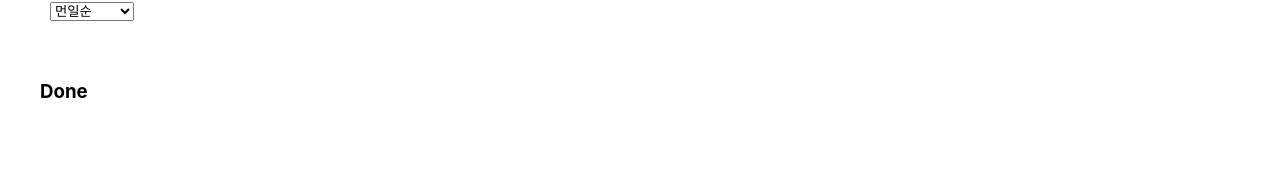
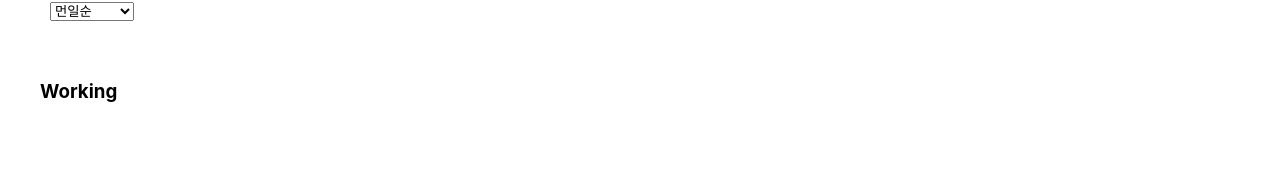
Before and after one commit to r03181231/todoList-React, a React (Create React App) app: page / in a window 1280 px wide. Shown: the part 282-452 px from the top of the page. Built offline with nearby package versions, Linux system fonts and the light colour scheme.

Commit message:
[Refactor/#37] 피드백 반영

```diff
--- a/src/common/CardTemp/CardTemp.jsx
+++ b/src/common/CardTemp/CardTemp.jsx
@@ -1,13 +1,10 @@
-import React, { useState } from "react";
 import TodoCards from "view/main/todoCards/TodoCards";
 
-const CardTemp = ({ isDoneArr, setTodoInputs }) => {
-  const isWorking = isDoneArr.find((state) => state.isDone === true);
-
+const CardTemp = ({ isDoneState, isDoneArr, setTodoInputs }) => {
   return (
     <section>
       <div className="cards-wrap">
-        <h3>{isWorking ? "Working" : "Done"}</h3>
+        <h3>{isDoneState ? "Working" : "Done"}</h3>
         <div className="todo-card-wrap">
           {isDoneArr.map((isDoneItem) => {
             const { id } = isDoneItem;
--- a/src/view/main/todolist/TodoList.jsx
+++ b/src/view/main/todolist/TodoList.jsx
@@ -36,8 +36,16 @@ export const TodoList = () => {
           </select>
         </div>
       </section>
-      <CardTemp isDoneArr={doneTrueTodos} setTodoInputs={setTodoInputs} />
-      <CardTemp isDoneArr={doneFalseTodos} setTodoInputs={setTodoInputs} />
+      <CardTemp
+        isDoneState={true}
+        isDoneArr={doneTrueTodos}
+        setTodoInputs={setTodoInputs}
+      />
+      <CardTemp
+        isDoneState={false}
+        isDoneArr={doneFalseTodos}
+        setTodoInputs={setTodoInputs}
+      />
     </main>
   );
 };
```
